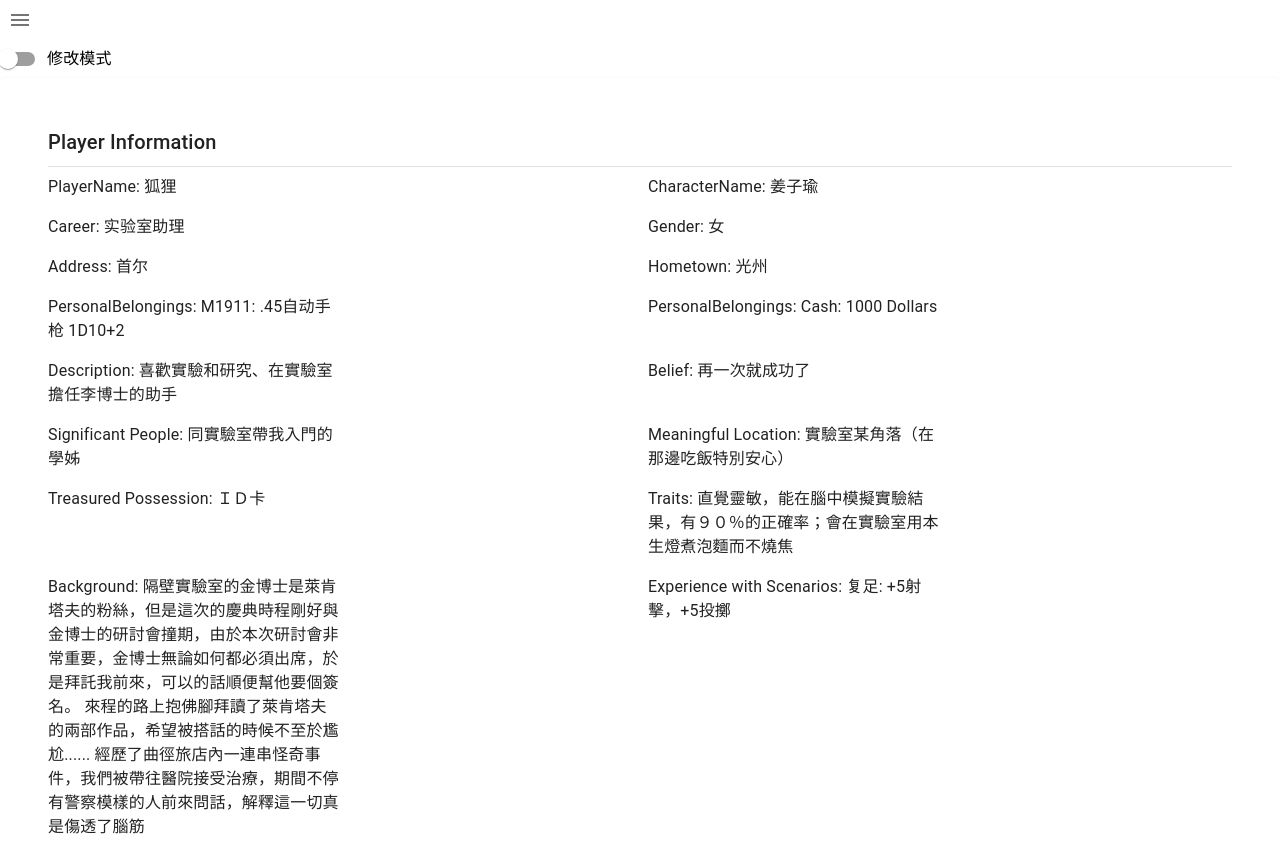
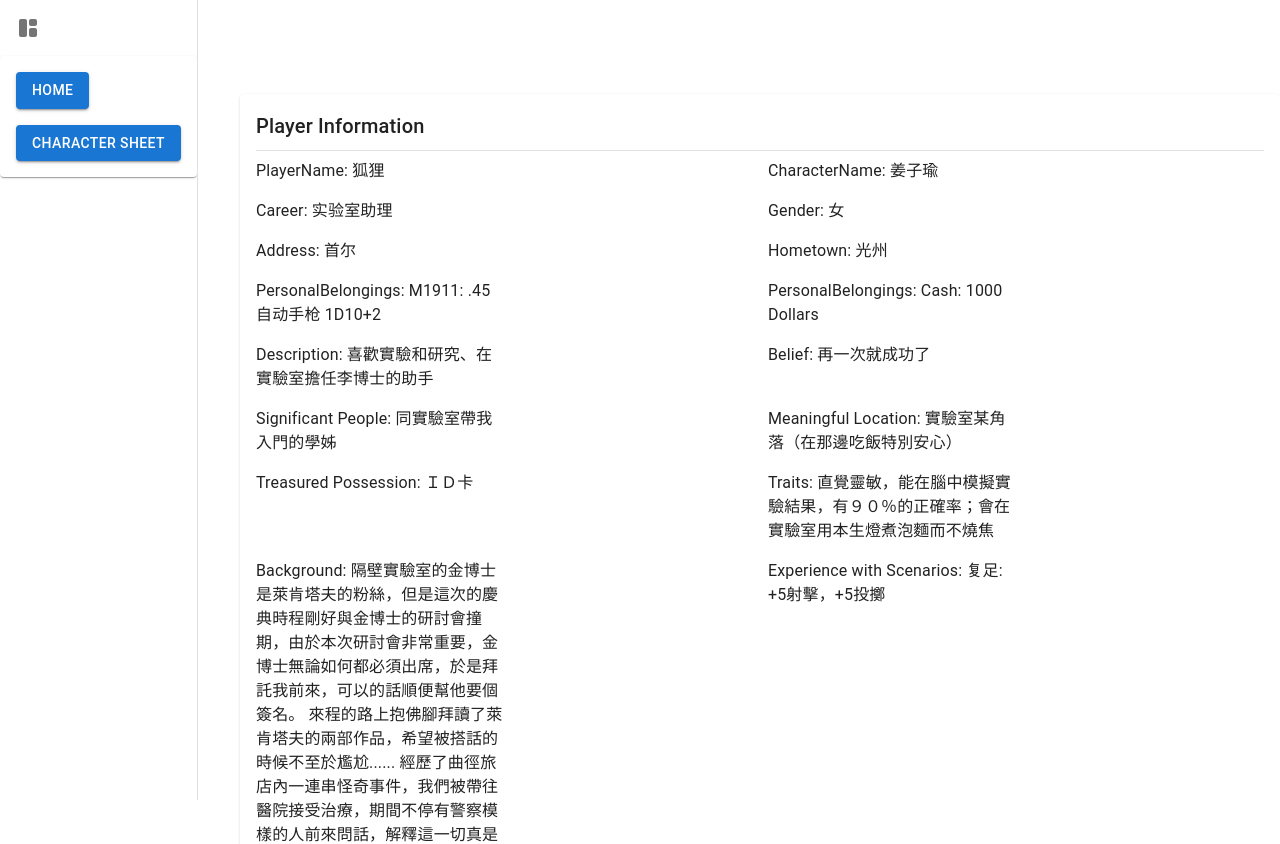
Before and after one commit to zytyan/coc_card, a Next.js app: page /CharacterSheet in a window 1280 px wide. Shown: the top 844 px of the page. Built offline with nearby package versions, Linux system fonts and the light colour scheme.

Commit message:
Add SideBar Component.

```diff
--- a/app/CharacterSheet/page.js
+++ b/app/CharacterSheet/page.js
@@ -9,9 +9,8 @@ import {
     TextField,
     FormControlLabel,
     Switch,
-    IconButton,
-    List, ListItem, Button, Drawer
 } from '@mui/material';
+
 import {
     testDefaultCharacterAttributes,
     BaseInformation,
@@ -19,8 +18,9 @@ import {
     DerivedAttribute,
     Skill
 } from "@/datastructor/CharacterAttribute";
-import {ChevronLeft as ChevronLeftIcon, Menu as MenuIcon} from "@mui/icons-material";
-import {useRouter} from "next/navigation";
+
+import SideBar from "@/components/SideBar";
+
 
 const DisplayAttr = ({rawAttr}) => (
     <Grid item xs={6}>
@@ -64,26 +64,7 @@ function CharacterCard({}) {
         </Box>
     );
 
-    const [drawerOpen, setDrawerOpen] = useState(false);
-
-    const handleDrawerOpen = () => {
-        setDrawerOpen(true);
-    };
-
-    const handleDrawerClose = () => {
-        setDrawerOpen(false);
-    };
-
-    const router = useRouter();
-
-    const handleButtonClickCharacterSheet = () => {
-        router.push('/CharacterSheet');
-    };
-    const handleButtonClickHome = () => {
-        router.push('/');
-    };
-
-
+    const [drawerOpen, setDrawerOpen] = useState(true);
 
     // Filter attributes based on your requirements to render them in sections
     const playerInfo = attributes.filter(attr => attr instanceof BaseInformation);
@@ -94,40 +75,14 @@ function CharacterCard({}) {
     const background = attributes.filter(attr => attr instanceof BaseInformation && attr.name.includes('Background'));
     const [editMode, setEditMode] = useState(false);
     return (
-
         <Box>
-            <IconButton onClick={handleDrawerOpen}>
-                <MenuIcon/>
-            </IconButton>
-            <Drawer
-                variant="persistent"
-                anchor="left"
-                open={drawerOpen}
-                onClose={handleDrawerClose}
-            >
-                <div>
-                    <IconButton onClick={handleDrawerClose}>
-                        <ChevronLeftIcon/>
-                    </IconButton>
-                </div>
-                <List>
-                    <ListItem button>
-                        <Button variant="contained" color="primary" onClick={handleButtonClickHome}>
-                            主界面
-                        </Button>
-                    </ListItem>
-                    <ListItem button>
-                        <Button variant="contained" color="primary" onClick={handleButtonClickCharacterSheet}>
-                            狐狸
-                        </Button>
-                    </ListItem>
-                </List>
-            </Drawer>
-
+            <SideBar drawerOpen={drawerOpen} setDrawerOpen={setDrawerOpen}/>
             <FormControlLabel control={<Switch onChange={
                 (e) => setEditMode(e.target.checked)
             }/>} label="修改模式"/>
-            <Paper sx={{padding: 4}}>
+            <Paper
+                sx={{ml: drawerOpen ? '240px' : '0px', transition: 'margin-left 0.3s'}}
+            >
                 {/* Render different sections of the character card */}
                 {renderAttributeSection('Player Information', playerInfo)}
                 {renderAttributeSection('Base Attributes', baseAttributes)}
--- a/app/page.js
+++ b/app/page.js
@@ -1,25 +1,12 @@
 "use client";
-import {
-    Avatar,
-    Grid,
-    Paper,
-    Stack,
-    TextField,
-    Button,
-    Drawer,
-    List,
-    ListItem,
-    ListItemText,
-    IconButton
-} from "@mui/material";
-import {Menu as MenuIcon, ChevronLeft as ChevronLeftIcon} from '@mui/icons-material';
+import {Grid, Paper, Stack, TextField} from "@mui/material";
 import {FastCharacterAttr} from "@/components/FastCharaterAttr";
 import {Character} from "@/datastructor/Character";
 import {testDefaultCharacterAttributes} from "@/datastructor/CharacterAttribute";
 import {CharacterSheet} from "@/components/CharacterSheet";
 import {BattleMonitor} from "@/components/BattleMonitor";
 import {History} from "@/components/History";
-import {useRouter} from 'next/navigation';
+import SideBar from "@/components/SideBar";
 import {useState} from "react";
 
 const SearchBar = () => (
@@ -30,58 +17,15 @@ const SearchBar = () => (
 
 
 export default function Home() {
-    const [drawerOpen, setDrawerOpen] = useState(false);
-
-    const handleDrawerOpen = () => {
-        setDrawerOpen(true);
-    };
-
-    const handleDrawerClose = () => {
-        setDrawerOpen(false);
-    };
-
-    const router = useRouter();
-
-    const handleButtonClickCharacterSheet = () => {
-        router.push('/CharacterSheet');
-    };
-    const handleButtonClickHome = () => {
-        router.push('/');
-    };
-
+    const [drawerOpen, setDrawerOpen] = useState(true);
 
     return (
         <div className="App">
-            <IconButton onClick={handleDrawerOpen}>
-                <MenuIcon/>
-            </IconButton>
-            <Drawer
-                variant="persistent"
-                anchor="left"
-                open={drawerOpen}
-                onClose={handleDrawerClose}
+
+            <SideBar drawerOpen={drawerOpen} setDrawerOpen={setDrawerOpen}/>
+            <Grid container spacing={2} columns={3}
+                sx={{ml: drawerOpen ? '240px' : '0px', transition: 'margin-left 0.3s'}}
             >
-                <div>
-                    <IconButton onClick={handleDrawerClose}>
-                        <ChevronLeftIcon/>
-                    </IconButton>
-                </div>
-                <List>
-                    <ListItem button>
-                        <Button variant="contained" color="primary" onClick={handleButtonClickHome}>
-                            主界面
-                        </Button>
-                    </ListItem>
-                    <ListItem button>
-                        <Button variant="contained" color="primary" onClick={handleButtonClickCharacterSheet}>
-                            狐狸
-                        </Button>
-                    </ListItem>
-                </List>
-            </Drawer>
-
-            <Grid container spacing={2} columns={3}
-                  sx={{ml: drawerOpen ? '240px' : '0px', transition: 'margin-left 0.3s'}}>
                 <Grid item xs={1} key={1}>
                     <SearchBar/>
                     <FastCharacterAttr characters={
--- /dev/null
+++ b/components/SideBar/CustomDrawer.tsx
@@ -0,0 +1,31 @@
+import React from 'react';
+import Drawer from '@mui/material/Drawer';
+import NavPaper from './NavComponents/NavPaper'
+import IconButton from '@mui/material/IconButton';
+import SpaceDashboardRounded from '@mui/icons-material/SpaceDashboardRounded';
+
+interface CustomDrawerProps {
+    width?: number;
+    open: boolean;
+    onClose: () => void;
+    buttons: {
+        label: string;
+        onClick: () => void;
+    }[];
+}
+
+const CustomDrawer: React.FC<CustomDrawerProps> = ({width = 240, open, onClose, buttons}) => {
+    return (
+        <Drawer variant="persistent" anchor="left" open={open} onClose={onClose} sx={{width, flexShrink: 0}}>
+            <div style={{display: 'flex', justifyContent: 'flex-start', padding: '8px'}}>
+                <IconButton onClick={onClose}>
+                    <SpaceDashboardRounded/>
+                </IconButton>
+            </div>
+            <NavPaper buttons={buttons}/>
+        </Drawer>
+
+    );
+};
+
+export default CustomDrawer;
--- /dev/null
+++ b/components/SideBar/DrawerContainer.tsx
@@ -0,0 +1,49 @@
+import React from "react";
+import CustomDrawer from './CustomDrawer';
+import {useRouter} from 'next/navigation';
+import SpaceDashboardRounded from '@mui/icons-material/SpaceDashboardRounded';
+import IconButton from "@mui/material/IconButton";
+
+
+interface DrawerContainerProps {
+    drawerOpen: boolean;
+    setDrawerOpen: (open: boolean) => void;
+}
+
+const DrawerContainer: React.FC<DrawerContainerProps> = ({drawerOpen, setDrawerOpen}) => {
+    const router = useRouter();
+
+    const handleDrawerOpen = () => {
+        setDrawerOpen(true);
+    };
+
+    const handleDrawerClose = () => {
+        setDrawerOpen(false);
+    };
+
+    const handleButtonClickCharacterSheet = () => {
+        void router.push('/CharacterSheet');
+    };
+
+    const handleButtonClickHome = () => {
+        void router.push('/');
+    };
+
+    const buttons = [
+        {label: 'Home', onClick: handleButtonClickHome},
+        {label: 'Character Sheet', onClick: handleButtonClickCharacterSheet},
+    ];
+
+    return (
+        <div>
+            <div style={{display: 'flex', justifyContent: 'flex-start', padding: '8px'}}>
+                <IconButton onClick={handleDrawerOpen}>
+                    <SpaceDashboardRounded/>
+                </IconButton>
+            </div>
+            <CustomDrawer open={drawerOpen} onClose={handleDrawerClose} buttons={buttons}/>
+        </div>
+    );
+};
+
+export default DrawerContainer;
--- /dev/null
+++ b/components/SideBar/NavComponents/NavButton.tsx
@@ -0,0 +1,17 @@
+import React from 'react';
+import Button from '@mui/material/Button';
+
+interface NavButtonProps {
+    label: string;
+    onClick: () => void;
+}
+
+const NavButton: React.FC<NavButtonProps> = ({label, onClick}) => {
+    return (
+        <Button variant="contained" color="primary" onClick={onClick}>
+            {label}
+        </Button>
+    );
+};
+
+export default NavButton;
--- /dev/null
+++ b/components/SideBar/NavComponents/NavButtonList.tsx
@@ -0,0 +1,27 @@
+import React from 'react';
+import List from '@mui/material/List';
+import ListItem from '@mui/material/ListItem';
+import NavButton from './NavButton';
+
+interface NavButtonListProps {
+    buttons: {
+        label: string;
+        onClick: () => void;
+    }[];
+}
+
+const NavListItem = (label: string, onClick: () => void, key: number) => (
+    <ListItem key={key}>
+        <NavButton label={label} onClick={onClick}/>
+    </ListItem>
+);
+
+const NavButtonList: React.FC<NavButtonListProps> = ({buttons}) => {
+    return (
+        <List>
+            {buttons.map((button, index) => NavListItem(button.label, button.onClick, index))}
+        </List>
+    );
+};
+
+export default NavButtonList;
--- /dev/null
+++ b/components/SideBar/NavComponents/NavPaper.tsx
@@ -0,0 +1,20 @@
+import React from 'react';
+import Paper from '@mui/material/Paper';
+import NavButtonList from './NavButtonList';
+
+interface NavPaperProps {
+    buttons: {
+        label: string;
+        onClick: () => void;
+    }[];
+}
+
+const NavPaper: React.FC<NavPaperProps> = ({buttons}) => {
+    return (
+        <Paper>
+            <NavButtonList buttons={buttons}/>
+        </Paper>
+    );
+};
+
+export default NavPaper;
--- /dev/null
+++ b/components/SideBar/index.tsx
@@ -0,0 +1,2 @@
+export { default } from './DrawerContainer';
+// export * from './types';
```
Also changed, not shown: components/SideBar/types.ts (added).
